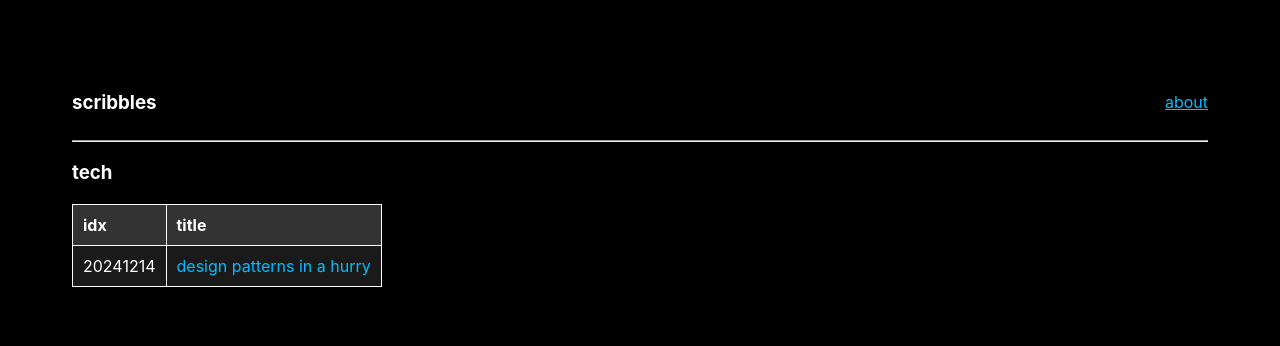
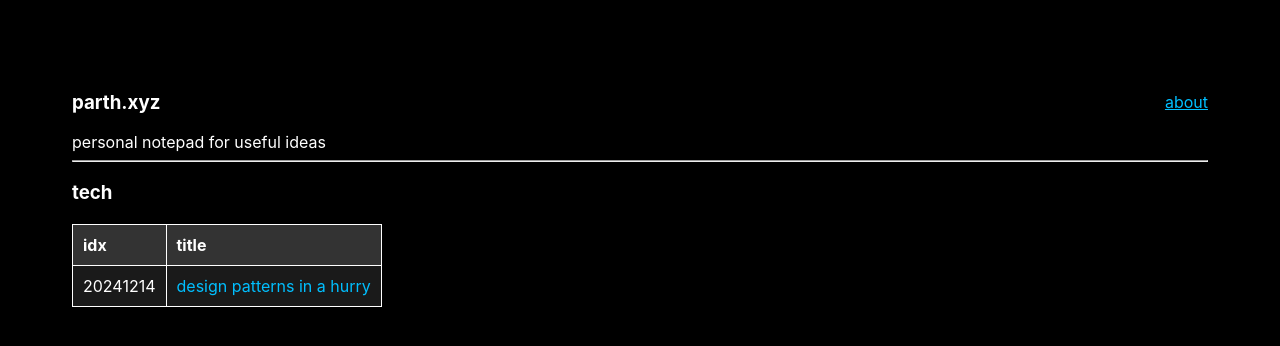
Before and after one commit to kashikarparth/parth.xyz, a Jekyll site: the page built from index.markdown, in a window 1280 px wide. Shown: the top 346 px of the page. Built offline with Jekyll 4.4.1, drawn with Linux system fonts in a browser that asks for light colours.

Commit message:
chore: updated home page

```diff
--- a/index.markdown
+++ b/index.markdown
@@ -1,7 +1,9 @@
 ---
 layout: default
-title: scribbles
+title: parth.xyz
 ---
+
+<div>personal notepad for useful ideas</div>
 
 ---
 
```
Also changed, not shown: 2 other files.
